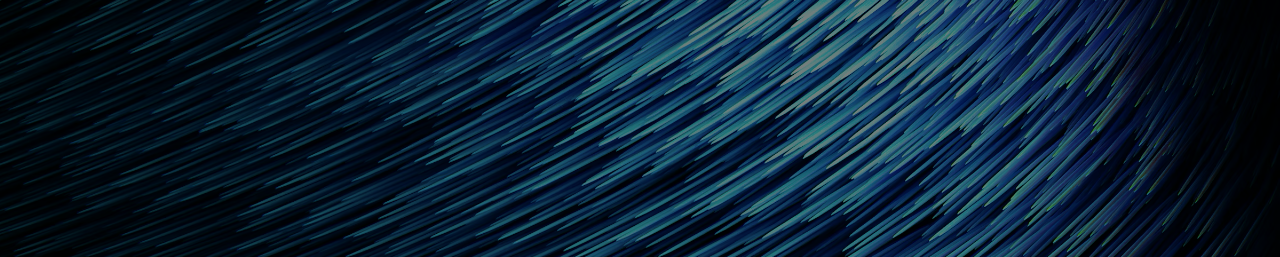
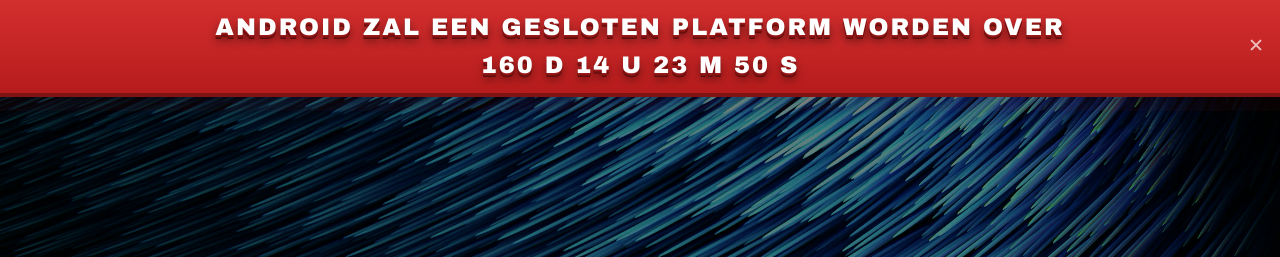
Before and after one commit to THectic-NL/StenTijhuis.nl, a plain HTML site: page webroot/index.html in a window 1280 px wide. Shown: the top 257 px of the page. Drawn offline with Linux system fonts and the light colour scheme.

Commit message:
Add KAO banner script and integrate in site
Add a new localized Keep Android Open (KAO) countdown banner script (webroot/js/kao-banner.js) and integrate it into the page.

```diff
--- /dev/null
+++ b/webroot/js/kao-banner.js
@@ -0,0 +1,347 @@
+/**
+ * Keep Android Open – Countdown Banner
+ * Licensed under the GNU General Public License v3.0
+ * SPDX-License-Identifier: GPL-3.0-only
+ *
+ * A self-contained, embeddable script that injects a countdown banner into any
+ * web page. No external dependencies.
+ *
+ * Usage:
+ *   <script src="https://keepandroidopen.org/banner.js"></script>
+ *
+ * Query parameters (appended to the script src URL):
+ *   lang=fr       Override the browser language (default: auto-detected)
+ *   id=myDiv      Insert the banner inside the element with this id
+ *                 (default: prepend to <body>)
+ *   size=normal   Banner size: "normal" (default), "mini" or "minimal"
+ *   link=URL      Make the banner text a link (default: https://keepandroidopen.org)
+ *                 Set link=none to disable the link
+ *   hidebutton=on Show an X close button (default: on)
+ *                 Set hidebutton=off to hide the close button
+ *   animation=on  Add animation to border of banner (default: on)
+ *                 Set animation=off to disable
+ */
+(function () {
+  "use strict";
+
+  // ── Localized banner strings ──────────────────────────────────────────
+  var messages = {
+    fa:      "اندروید، یک سکّوی بسته خواهد شد!",
+    ar:      "سيصبح نظام أندرويد منصة مغلقة في",
+    he:      "אנדרואיד תהפוך לפלטפורמה נעולה בעוד",
+    en:      "Android will become a locked-down platform in",
+    ca:      "Android es convertir\u00E0 en una plataforma tancada",
+    cs:      "Android se stane uzamčenou platformou za",
+    de:      "Android wird eine geschlossene Plattform werden.",
+    da:      "Android vil blive en lukket platform om",
+    nl:      "Android zal een gesloten platform worden over",
+    el:      "\u03A4\u03BF Android \u03B8\u03B1 \u03B3\u03AF\u03BD\u03B5\u03B9 \u03BC\u03AF\u03B1 \u03BA\u03BB\u03B5\u03B9\u03C3\u03C4\u03AE \u03C0\u03BB\u03B1\u03C4\u03C6\u03CC\u03C1\u03BC\u03B1",
+    es:      "Android se convertir\u00E1 en una plataforma cerrada en",
+    fr:      "Android va devenir une plateforme ferm\u00E9e dans",
+    id:      "Android akan menjadi platform yang terkunci.",
+    it:      "Android diventer\u00E0 una piattaforma bloccata",
+    ko:      "Android\uAC00 \uD3D0\uC1C4\uB41C \uD50C\uB7AB\uD3FC\uC774 \uB418\uAE30\uAE4C\uC9C0 \uB0A8\uC740 \uC2DC\uAC04:",
+    pl:      "Android stanie si\u0119 platform\u0105 zamkni\u0119t\u0105 za",
+    "pt-BR": "O Android se tornar\u00E1 uma plataforma fechada em",
+    ru:      "Android \u0441\u0442\u0430\u043D\u0435\u0442 \u0437\u0430\u043A\u0440\u044B\u0442\u043E\u0439 \u043F\u043B\u0430\u0442\u0444\u043E\u0440\u043C\u043E\u0439 \u0447\u0435\u0440\u0435\u0437",
+    sk:      "Android sa stane uzamknutou platformou",
+    th:      "Android\u0E08\u0E30\u0E40\u0E1B\u0E47\u0E19\u0E41\u0E1E\u0E25\u0E15\u0E1F\u0E2D\u0E23\u0E4C\u0E21\u0E17\u0E35\u0E48\u0E16\u0E39\u0E01\u0E25\u0E47\u0E2D\u0E01",
+    tr:      "Android k\u0131s\u0131tl\u0131 bir platform haline gelecek.",
+    uk:      "Android \u0441\u0442\u0430\u043D\u0435 \u0437\u0430\u043A\u0440\u0438\u0442\u043E\u044E \u043F\u043B\u0430\u0442\u0444\u043E\u0440\u043C\u043E\u044E",
+    "zh-CN": "\u5B89\u5353\u5C06\u6210\u4E3A\u4E00\u4E2A\u5C01\u95ED\u5E73\u53F0",
+    "zh-TW": "Android \u5C07\u6210\u70BA\u4E00\u500B\u5C01\u9589\u5E73\u53F0",
+    ja:      "Androidは閉鎖的なプラットフォームになろうとしています",
+    fi:      "Androidista tulee suljettu alusta",
+    hu:      "Az Android egy lezárt platform lesz",
+    vi:      "Android sẽ trở thành một hệ điều hành đóng",
+  };
+
+  // ── Parse query parameters from the script's own src URL ──────────────
+  function getScriptParams() {
+    var params = {};
+    try {
+      var src = document.currentScript && document.currentScript.src;
+      if (!src) return params;
+      var q = src.indexOf("?");
+      if (q === -1) return params;
+      var pairs = src.substring(q + 1).split("&");
+      for (var i = 0; i < pairs.length; i++) {
+        var kv = pairs[i].split("=");
+        params[decodeURIComponent(kv[0])] = decodeURIComponent(kv[1] || "");
+      }
+    } catch (e) {}
+    return params;
+  }
+
+  var params = getScriptParams();
+
+  // ── Determine locale ──────────────────────────────────────────────────
+  function resolveLocale(tag) {
+    if (!tag) return "en";
+    // Exact match
+    if (messages[tag]) return tag;
+    // Case-insensitive exact match (e.g. "pt-br" → "pt-BR")
+    var lower = tag.toLowerCase();
+    for (var key in messages) {
+      if (key.toLowerCase() === lower) return key;
+    }
+    // Fallback to base language (e.g. "de-CH" → "de", "zh-Hans" → "zh")
+    var base = lower.split("-")[0];
+    for (var key2 in messages) {
+      if (key2.toLowerCase() === base) return key2;
+    }
+    // Fallback to any regional variant of the base language (e.g. "pt" → "pt-BR")
+    for (var key3 in messages) {
+      if (key3.toLowerCase().split("-")[0] === base) return key3;
+    }
+    return "en";
+  }
+
+  var locale = resolveLocale(
+    params.lang ||
+    document.documentElement.lang ||
+    navigator.language ||
+    navigator.userLanguage
+  );
+
+  // ── Size variant ──────────────────────────────────────────────────────
+  var size = params.size === "mini" ? "mini"
+      : params.size === "minimal"
+        ? "minimal"
+        : "normal";
+
+  // ── Link ────────────────────────────────────────────────────────────
+  var linkParam = params.link;
+  var defaultLink = "https://keepandroidopen.org" + (locale === "en" ? "" : "/" + locale + "/");
+  var linkUrl = linkParam === "none" ? null : (linkParam || defaultLink);
+
+  // ── Close button ────────────────────────────────────────────────────
+  var showClose = params.hidebutton !== "off";
+  var storageKey = "kao-banner-hidden";
+  var dismissDays = 30;
+
+  // ── Inject CSS ────────────────────────────────────────────────────────
+  var cssNormal =
+    ".kao-banner{" +
+      "position:relative;" +
+      "font-variant-numeric:tabular-nums;" +
+      "background:linear-gradient(180deg,#d32f2f 0%,#b71c1c 100%);" +
+      "border-bottom:4px solid #801313;" +
+      "color:#fff;" +
+      "font-family:'Arial Black',sans-serif;" +
+      "font-weight:900;" +
+      "text-transform:uppercase;" +
+      "letter-spacing:2px;" +
+      "font-size:1.5rem;" +
+      "text-align:center;" +
+      "text-shadow:" +
+        "0px 1px 0px #9e1a1a," +
+        "0px 2px 0px #8a1515," +
+        "0px 3px 0px #751111," +
+        "0px 4px 0px #5e0d0d," +
+        "0px 6px 10px rgba(0,0,0,0.5);" +
+      "padding:0.5rem 2.5rem;" +
+      "line-height:1.6;" +
+      "box-sizing:border-box;" +
+    "}";
+
+  var cssMini =
+    ".kao-banner{" +
+      "position:relative;" +
+      "font-variant-numeric:tabular-nums;" +
+      "background:linear-gradient(180deg,#d32f2f 0%,#b71c1c 100%);" +
+      "border-bottom:2px solid #801313;" +
+      "color:#fff;" +
+      "font-family:'Arial Black',sans-serif;" +
+      "font-weight:900;" +
+      "text-transform:uppercase;" +
+      "letter-spacing:1px;" +
+      "font-size:0.75rem;" +
+      "text-align:center;" +
+      "text-shadow:" +
+        "0px 1px 0px #9e1a1a," +
+        "0px 2px 0px #8a1515," +
+        "0px 3px 5px rgba(0,0,0,0.4);" +
+      "padding:0.25rem 1.5rem;" +
+      "line-height:1.4;" +
+      "box-sizing:border-box;" +
+    "}";
+
+  var cssMinimal =
+    ".kao-banner{" +
+    "position:relative;" +
+    "font-variant-numeric:tabular-nums;" +
+    "background:linear-gradient(180deg,#d32f2f 0%,#b71c1c 100%);" +
+    "border-bottom:2px solid #801313;" +
+    "color:#fff;" +
+    "font-family:'Arial Black',sans-serif;" +
+    "font-weight:900;" +
+    "text-transform:uppercase;" +
+    "letter-spacing:1px;" +
+    "font-size:0.75rem;" +
+    "text-align:center;" +
+    "text-shadow:" +
+    "0px 1px 0px #9e1a1a," +
+    "0px 2px 0px #8a1515," +
+    "0px 3px 5px rgba(0,0,0,0.4);" +
+    "padding:0.25rem 1.5rem;" +
+    "line-height:1.4;" +
+    "box-sizing:border-box;" +
+    "}";
+
+  var cssCommon =
+    ".kao-banner a{color:#fff;text-decoration:none;}" +
+    ".kao-banner a:hover{text-decoration:underline;}" +
+    ".kao-banner-close{" +
+      "position:absolute;" +
+      "right:0.5rem;" +
+      "top:50%;" +
+      "transform:translateY(-50%);" +
+      "background:none;" +
+      "border:none;" +
+      "color:#fff;" +
+      "font-size:0.8em;" +
+      "cursor:pointer;" +
+      "opacity:0.7;" +
+      "padding:0.25rem 0.5rem;" +
+      "line-height:1;" +
+      "text-shadow:none;" +
+    "}" +
+    ".kao-banner-close:hover{opacity:1;}";
+
+  var cssKaoPulse =
+    ".kao-banner:not(.no-animation) { animation:kao-pulse 2s infinite; }" +
+    "@keyframes kao-pulse{" +
+      "0%{box-shadow:0 0 0 0 rgba(211,47,47,0.7)}" +
+      "70%{box-shadow:0 0 0 15px rgba(211,47,47,0)}" +
+      "100%{box-shadow:0 0 0 0 rgba(211,47,47,0)}" +
+    "}";
+
+  var style = document.createElement("style");
+  style.textContent = (size === "mini" ? cssMini : size === "minimal" ? cssMinimal : cssNormal)
+    + (params.animation === "off" ? "" : cssKaoPulse)
+    + cssCommon;
+  document.head.appendChild(style);
+
+  // ── Check if previously dismissed (reappears after dismissDays) ─────
+  if (showClose) {
+    try {
+      var dismissed = localStorage.getItem(storageKey);
+      if (dismissed) {
+        var elapsed = Date.now() - Number(dismissed);
+        if (elapsed < dismissDays * 24 * 60 * 60 * 1000) return;
+        localStorage.removeItem(storageKey);
+      }
+    } catch (e) {}
+  }
+
+  // ── Create banner DOM ─────────────────────────────────────────────────
+  var banner = document.createElement("div");
+  banner.className = params.animation === "off" ? "kao-banner no-animation" : "kao-banner";
+
+  var messageText = messages[locale] || messages.en;
+
+  if (linkUrl) {
+    var link = document.createElement("a");
+    link.href = linkUrl;
+    link.target = "_blank";
+    link.rel = "noopener";
+    link.textContent = messageText;
+    banner.appendChild(link);
+  } else {
+    banner.appendChild(document.createTextNode(messageText));
+  }
+
+  if (params.size === "minimal") {
+    banner.appendChild(document.createTextNode("\u00A0"));
+  } else {
+    banner.appendChild(document.createElement("br"));
+  }
+
+  var countdownSpan = document.createElement("span");
+  countdownSpan.textContent = "\u00A0";
+  banner.appendChild(countdownSpan);
+
+  // Close button
+  if (showClose) {
+    var closeBtn = document.createElement("button");
+    closeBtn.className = "kao-banner-close";
+    closeBtn.setAttribute("aria-label", "Close");
+    closeBtn.textContent = "\u2715";
+    closeBtn.addEventListener("click", function () {
+      banner.style.display = "none";
+      try { localStorage.setItem(storageKey, String(Date.now())); } catch (e) {}
+    });
+    banner.appendChild(closeBtn);
+  }
+
+  // Insert into target element (by id) or prepend to <body>
+  var targetId = params.id;
+  if (targetId) {
+    var target = document.getElementById(targetId);
+    if (target) {
+      target.appendChild(banner);
+    } else {
+      document.body.insertBefore(banner, document.body.firstChild);
+    }
+  } else {
+    document.body.insertBefore(banner, document.body.firstChild);
+  }
+
+  // ── Countdown logic ───────────────────────────────────────────────────
+  var countDownDate = new Date("Sep 1, 2026 00:00:00").getTime();
+
+  var unitFormatters = {
+    day: new Intl.NumberFormat(locale, { style: "unit", unit: "day", unitDisplay: "narrow" }),
+    hour: new Intl.NumberFormat(locale, { style: "unit", unit: "hour", unitDisplay: "narrow" }),
+    minute: new Intl.NumberFormat(locale, { style: "unit", unit: "minute", unitDisplay: "narrow" }),
+    second: new Intl.NumberFormat(locale, { style: "unit", unit: "second", unitDisplay: "narrow" })
+  };
+
+  function formatUnit(value, unit) {
+    return unitFormatters[unit].format(value);
+  }
+
+  var remaining = new Array(7);
+  var separator = " ";
+  var timer = null;
+
+  function updateBanner() {
+    var now = new Date().getTime();
+    var distance = countDownDate - now;
+
+    var days = Math.floor(distance / (1000 * 60 * 60 * 24));
+    var hours = Math.floor(
+      (distance % (1000 * 60 * 60 * 24)) / (1000 * 60 * 60)
+    );
+    var minutes = Math.floor((distance % (1000 * 60 * 60)) / (1000 * 60));
+    var seconds = Math.floor((distance % (1000 * 60)) / 1000);
+
+    var parts = 0;
+    remaining[0] = days > 0 ? formatUnit(days, "day") : null;
+    if (remaining[0]) parts++;
+    remaining[1] = parts ? separator : null;
+    remaining[2] =
+      parts || hours > 0
+        ? formatUnit(hours, "hour")
+        : null;
+    if (remaining[2]) parts++;
+    remaining[3] = parts ? separator : null;
+    remaining[4] =
+      parts || minutes > 0
+        ? formatUnit(minutes, "minute")
+        : null;
+    if (remaining[4]) parts++;
+    remaining[5] = parts ? separator : null;
+    remaining[6] = formatUnit(seconds, "second");
+
+    countdownSpan.textContent = remaining.join("");
+
+    if (distance < 0) {
+      clearInterval(timer);
+    }
+  }
+
+  timer = setInterval(updateBanner, 1000);
+  updateBanner();
+})();
```
Also changed, not shown: webroot/index.html (+6 -5 lines), webroot/css/style.css, 1 other file.
